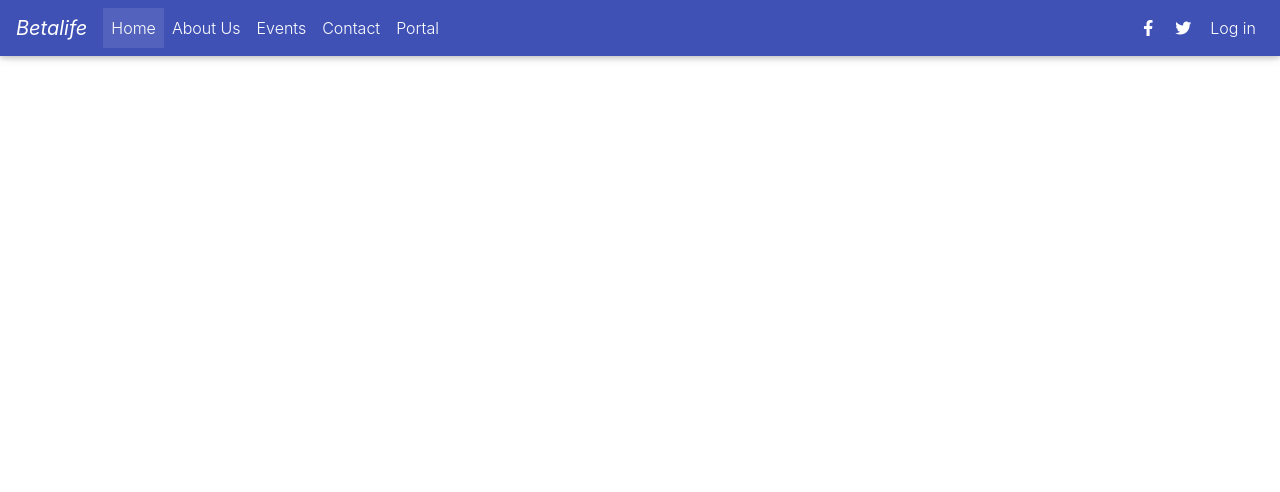
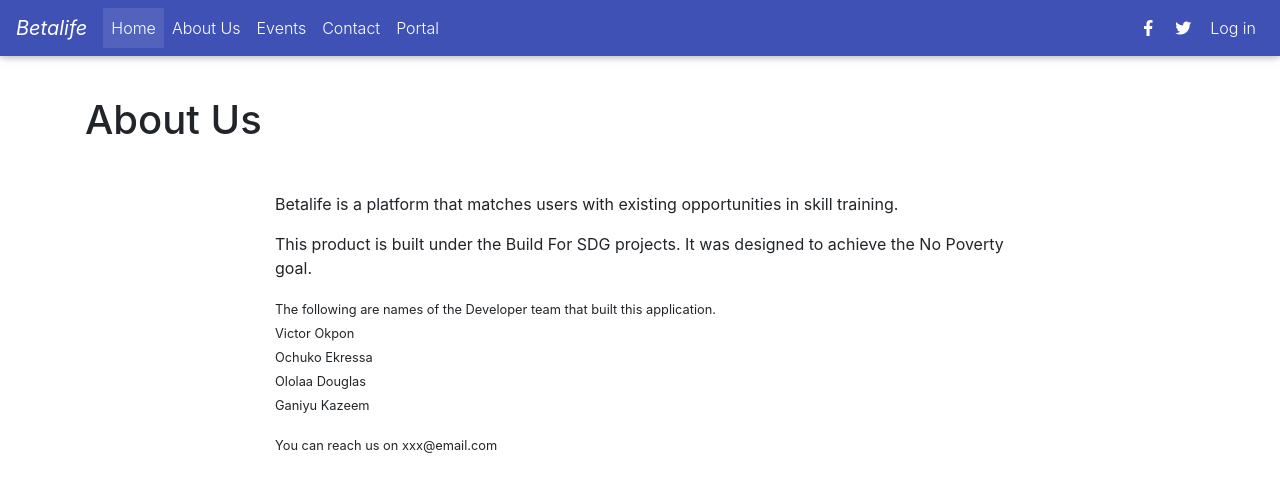
Before and after one commit to BuildForSDG/team-001-frontend, a React (Create React App) app in the folder betalife-app/: page /About in a window 1280 px wide. Shown: the top 492 px of the page. Built offline with nearby package versions, Linux system fonts and the light colour scheme.

Commit message:
Added About UI Added Contact UI Fixed links to both UI. Fived bug.

```diff
--- a/betalife-app/src/App.js
+++ b/betalife-app/src/App.js
@@ -6,10 +6,13 @@ import "react-datepicker/dist/react-datepicker.css";
 
 import { MDBNavbar, MDBNavbarBrand, MDBNavbarNav, MDBNavbarToggler, MDBCollapse, MDBNavItem, MDBNavLink, MDBContainer, MDBMask, MDBView, MDBIcon, MDBBtn, MDBModal, MDBModalBody, MDBModalHeader, MDBInput, MDBFormInline} from "mdbreact";
 
+import About from "./components/About";
+import Contact from "./components/Contact";
 import Events from "./components/Events";
 import Profile from "./components/Profile";
 import Signup from "./components/Signup";
 import Header from "./components/Header";
+import Footer from "./components/Footer";
 
 class App extends Component {
   constructor(props) {
@@ -154,6 +157,16 @@ class App extends Component {
             <main>
               <MDBContainer>
                 <Route
+                  path={"/About"}
+                  render={props => (
+                    <About {...props} exact />
+                  )} />
+                <Route
+                  path={"/Contact"}
+                  render={props => (
+                    <Contact {...props} exact />
+                  )} />
+                <Route
                   path={"/Events"}
                   render={props => (
                     <Events {...props} exact />
@@ -162,6 +175,11 @@ class App extends Component {
                   path={"/Profile"}
                   render={props => (
                     <Profile {...props} exact />
+                  )} />
+                <Route
+                  path={"/Footer"}
+                  render={props => (
+                    <Footer {...props} exact />
                   )} />
               </MDBContainer>
             </main>
--- /dev/null
+++ b/betalife-app/src/components/About.js
@@ -0,0 +1,44 @@
+import React, { Component } from "react";
+
+import { MDBCard, MDBCardTitle, MDBBtn, MDBRow, MDBCol, MDBIcon, MDBDropdown, MDBDropdownToggle, MDBDropdownMenu, MDBDropdownItem, MDBModal, MDBModalBody, MDBModalHeader } from "mdbreact";
+
+class About extends Component {
+
+  render() {
+    return (
+      <div>
+        <div className="row mt-5 pt-5">
+          <div className="col-12 mb-4">
+            <MDBRow>
+              <MDBCol md="12">
+                <h1 className="text-left mb-5">About Us</h1>
+              </MDBCol>
+              <MDBCol md="2"/>
+              <MDBCol md="8">
+                <p> Betalife is a platform that matches users with existing opportunities in skill training.
+                </p>
+                <p>This product is built under the Build For SDG projects. It was designed to achieve the No Poverty goal.
+                </p>
+                <p>
+                  <small> The following are names of the Developer team that built this application.
+                  </small>
+                  <ul className="list-unstyled">
+                    <li><small>Victor Okpon</small></li>
+                    <li><small>Ochuko Ekressa</small></li>
+                    <li><small>Ololaa Douglas</small></li>
+                    <li><small>Ganiyu Kazeem</small></li>
+                  </ul>
+                  <small> You can reach us on xxx@email.com </small>
+                </p>
+              </MDBCol>
+              <MDBCol md="2"/>
+            </MDBRow>
+          </div>
+        </div>
+      </div>
+    );
+  }
+
+}
+
+export default About;
--- /dev/null
+++ b/betalife-app/src/components/Contact.js
@@ -0,0 +1,47 @@
+import React, { Component } from "react";
+
+import { MDBContainer, MDBRow, MDBCol, MDBBtn, MDBIcon, MDBInput } from "mdbreact";
+
+import Footer from "./Footer";
+
+class Contact extends Component {
+
+  render() {
+    return (
+      <div>
+        <div className="mt-5 pt-5">
+          <MDBContainer>
+            <MDBRow>
+              <MDBCol md="12">
+                <h1 className="text-left mb-5">Contact Us</h1>
+              </MDBCol>
+              <MDBCol md="3"/>
+              <MDBCol md="6">
+                <form>
+                  <p className="h5 text-center mb-4">Write to us</p>
+                  <div className="grey-text">
+                    <MDBInput label="Your name" icon="user" group type="text" validate error="wrong"
+                    success="right" />
+                    <MDBInput label="Your email" icon="envelope" group type="email" validate error="wrong"
+                    success="right" />
+                    <MDBInput label="Subject" icon="tag" group type="text" validate error="wrong" success="right" />
+                    <MDBInput type="textarea" rows="2" label="Your message" icon="pencil-alt" />
+                  </div>
+                  <div className="text-center pb-2">
+                    <MDBBtn outline color="primary">
+                      Send
+                      <MDBIcon far icon="paper-plane" className="ml-2" />
+                    </MDBBtn>
+                  </div>
+                </form>
+              </MDBCol>
+              <MDBCol md="3"/>
+            </MDBRow>
+          </MDBContainer>
+        </div>
+      </div>
+    );
+  }
+}
+
+export default Contact;
--- /dev/null
+++ b/betalife-app/src/components/Footer.js
@@ -0,0 +1,50 @@
+import React, { Component } from "react";
+
+import { MDBCol, MDBContainer, MDBRow, MDBFooter } from "mdbreact";
+
+class Footer extends Component {
+
+  render() {
+    return (
+      <div>
+        <MDBFooter color="blue" expand="md" className="font-small pt-4 mt-4">
+          {/* <MDBContainer fluid className="text-center text-md-left">
+            <MDBRow>
+              <MDBCol md="6">
+            <h5 className="title">Footer Content</h5>
+            <p>
+            Here you can use rows and columns here to organize your footer
+            content.
+            </p>
+              </MDBCol>
+              <MDBCol md="6">
+            <h5 className="title">Links</h5>
+            <ul>
+            <li className="list-unstyled">
+            <a href="#!">Link 1</a>
+            </li>
+            <li className="list-unstyled">
+            <a href="#!">Link 2</a>
+            </li>
+            <li className="list-unstyled">
+            <a href="#!">Link 3</a>
+            </li>
+            <li className="list-unstyled">
+            <a href="#!">Link 4</a>
+            </li>
+            </ul>
+              </MDBCol>
+            </MDBRow>
+          </MDBContainer> */}
+          <div className="footer-copyright text-center py-3">
+            <MDBContainer fluid>
+              &copy; {new Date().getFullYear()} Copyright: <a href="https://www.mdbootstrap.com"> Betalife </a>
+            </MDBContainer>
+          </div>
+        </MDBFooter>
+      </div>
+    );
+  }
+}
+
+export default Footer;
--- a/betalife-app/src/components/Header.js
+++ b/betalife-app/src/components/Header.js
@@ -105,11 +105,21 @@ class Header extends Component {
   }
 
   closeNav = (e) => {
-    if (this.state.coollapse === true) {
-      this.setState({
-        collapse: false
-      });
-    }
+    e.preventDefault();
+    this.doCollapse();
+    this.props.history.push("/Events");
+  }
+
+  handleAbout = (e) => {
+    e.preventDefault();
+    this.doCollapse();
+    this.props.history.push("/About");
+  }
+
+  handleContact = (e) => {
+    e.preventDefault();
+    this.doCollapse();
+    this.props.history.push("/Contact");
   }
 
   render() {
@@ -124,10 +134,10 @@ class Header extends Component {
             <MDBCollapse isOpen={this.state.collapse} navbar>
               <MDBNavbarNav left>
                 <MDBNavItem active>
-                  <MDBNavLink to="#">Home</MDBNavLink>
+                  <MDBNavLink to="/Events">Home</MDBNavLink>
                 </MDBNavItem>
                 <MDBNavItem>
-                  <MDBNavLink to="#">About Us</MDBNavLink>
+                  <MDBNavLink to="#" onClick={this.handleAbout}>About Us</MDBNavLink>
                 </MDBNavItem>
                 <MDBNavItem>
                   <MDBNavLink to=""
@@ -135,7 +145,7 @@ class Header extends Component {
                   >Events</MDBNavLink>
                 </MDBNavItem>
                 <MDBNavItem>
-                  <MDBNavLink to="#">Contact</MDBNavLink>
+                  <MDBNavLink to="#" onClick={this.handleContact}>Contact</MDBNavLink>
                 </MDBNavItem>
                 <MDBNavItem>
                   <MDBNavLink to="#" onClick={() => {
--- a/betalife-app/src/components/Signup.js
+++ b/betalife-app/src/components/Signup.js
@@ -108,17 +108,17 @@ class Signup extends Component {
                   <h3 className="text-center"> Select Role </h3>
 
                   <fragment className="btn-group text-center">
-                    <MDBBtn color="reset-color" className="text-primary px-1" onClick={this.handleTrainee}>
+                    <MDBBtn color="reset-color" className="text-primary" onClick={this.handleTrainee}>
                       Trainee
-                      <MDBIcon  icon="diagnoses" className="" />
+                      <MDBIcon  icon="diagnoses" className="ml-1" />
                     </MDBBtn>
-                    <MDBBtn color="reset-color" className="text-primary px-1" onClick={this.handleOrganizer}>
+                    <MDBBtn color="reset-color" className="text-primary" onClick={this.handleOrganizer}>
                       Organizer
-                      <MDBIcon icon="user-tie" className="" />
+                      <MDBIcon icon="user-tie" className="ml-1" />
                     </MDBBtn>
-                    <MDBBtn color="reset-color" className="text-primary px-1" onClick={this.handleSponsor}>
+                    <MDBBtn color="reset-color" className="text-primary" onClick={this.handleSponsor}>
                       Sponsor
-                      <MDBIcon  icon="crown" className="" />
+                      <MDBIcon  icon="crown" className="ml-1" />
                     </MDBBtn>
                   </fragment>
 
```
